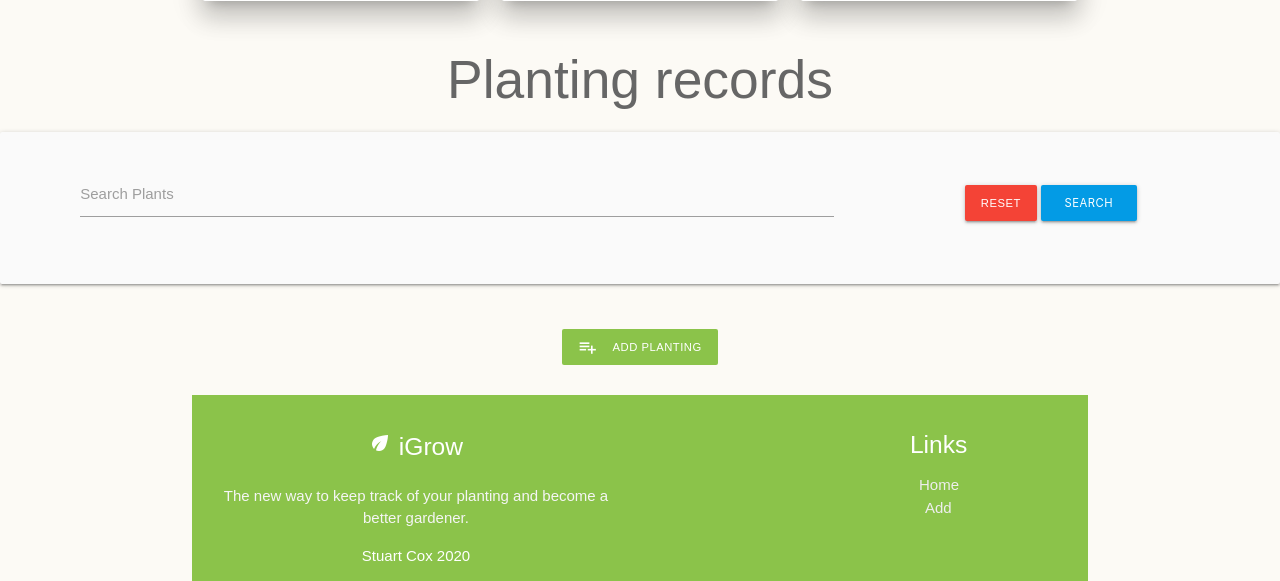
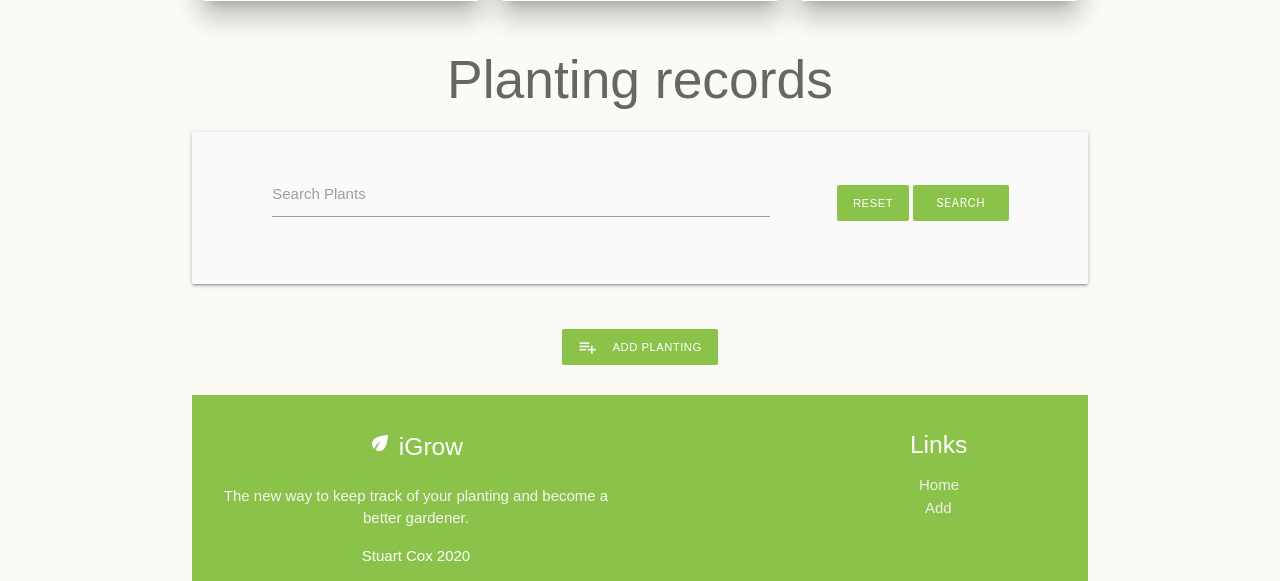
Before and after one commit to StuartCox3107/iGrow, a Flask app: page / in a window 1280 px wide. Shown: the part 1306-1887 px from the top of the page. Run offline with Flask 2, Linux system fonts and the light colour scheme; data that the repository does not hold is empty; some libraries are stand-ins or nearby versions; some web fonts are replaced.

Commit message:
search buttons restyled

```diff
--- a/templates/index.html
+++ b/templates/index.html
@@ -73,9 +73,9 @@
   </div>
 </div>
 
+<h2>Planting records</h2>
 <!--search bar-->
-<h2>Planting records</h2>
-
+<div class="container">
   <div class="row card-panel grey lighten-5">
     <form action="{{ url_for('search') }}" method="post" class="col s12">
             <div class="row valign-wrapper center-align">
@@ -85,16 +85,17 @@
                     <label for="query">Search Plants</label>
                 </div>
                 <div class="col s12 m4">
-                    <a href="{{ url_for('index') }}" class="red btn text-shadow">Reset</a>
-                    <button type="submit" class="light-blue darken-1 btn text-shadow">
+                    <a href="{{ url_for('index') }}" class="waves-effect waves-light btn btn-block hvr-float-shadow white-text">Reset</a>
+                    <button type="submit" class="waves-effect waves-light btn btn-block hvr-float-shadow white-text">
                         <i class="fas fa-search left"></i> Search
                     </button>
                 </div>
             </div>
         </form>
   </div>
-  {{ pagination.links }}
+  </div>
 <!--shows records of plantings from mongo-->
+<div class="container">
   <div class="row center-align">
     {% for plant in plants %}
     <div class="col s12 m3 l4">
@@ -128,6 +129,7 @@
     {% endfor %}
   {{ pagination.links }}
 </div>
+</div>
 <!--button going to page to add planting-->
 <div id="addbtnindex">
   <a
```
